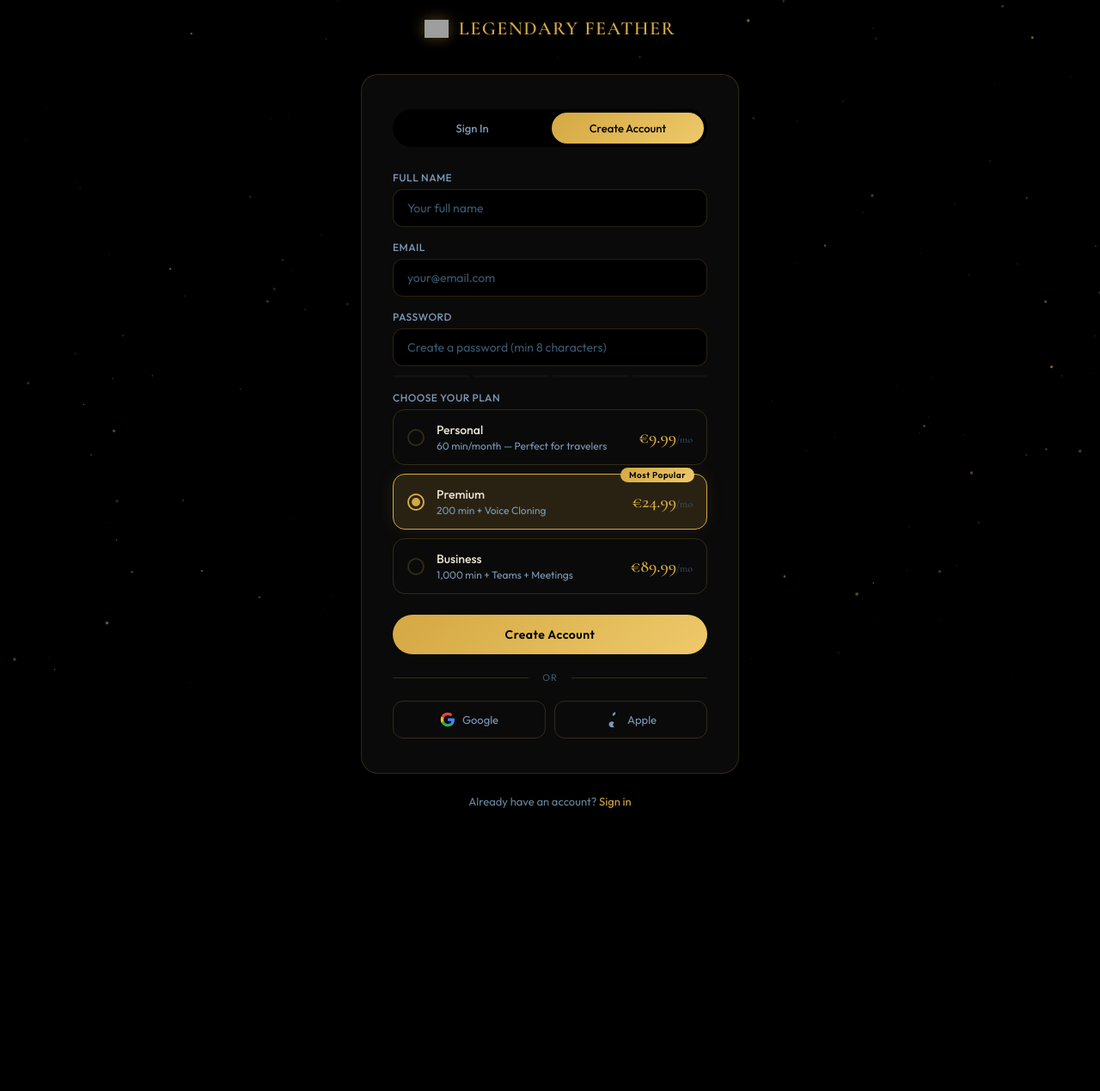
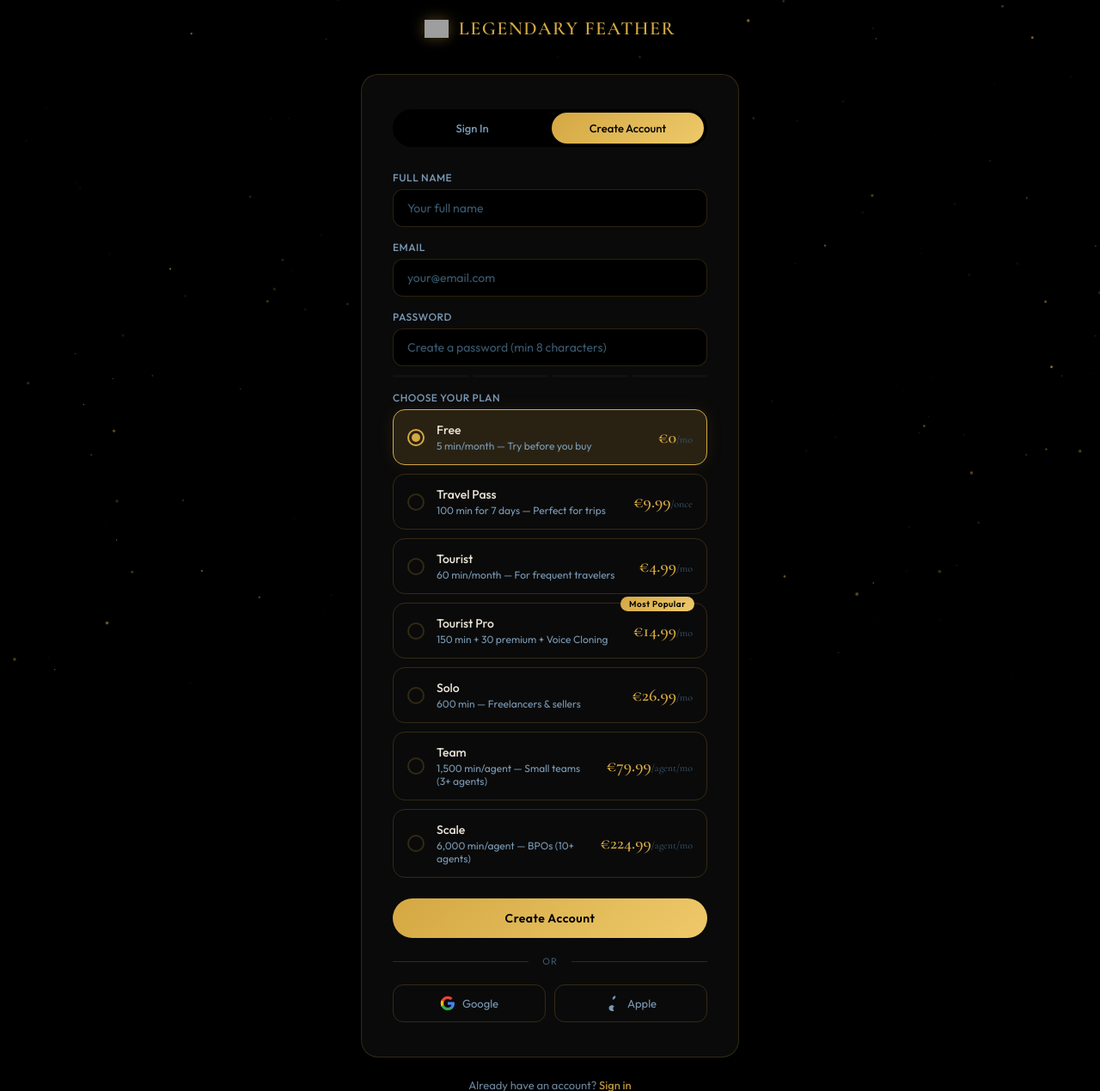
Before and after one commit to Izaaku/legendary-feather, a Flask app: page /auth?signup=1&next=/app in a window 1280 px wide. Shown: the top 1269 px of the page at 86% size. Before the commit the page ends 940 px from the top, so only its background shows below. Run offline with Flask 3, Linux system fonts and the light colour scheme; tables that the repository leaves empty hold one stand-in row (values such as "Sample post"); grey boxes are pictures that could not be loaded.

Commit message:
Update auth.html plan selector with 7 real plans + accept all plan slugs in signup backend

```diff
--- a/app/routes/auth.py
+++ b/app/routes/auth.py
@@ -102,8 +102,18 @@ def signup():
         return jsonify({'error': pwd_err}), 400
     if not name:
         return jsonify({'error': 'Name is required'}), 400
-    if plan not in ('basic', 'premium', 'business'):
-        plan = 'basic'
+
+    # Accept all real plan slugs from PRICING (free, travel_pass, tourist,
+    # tourist_pro, payg, solo, team, scale) plus legacy aliases (basic, premium,
+    # business) which config.py maps to (tourist, tourist_pro, team).
+    # Account is created with the chosen tier; for paid plans the actual charge
+    # happens via Stripe Checkout after signup, and the webhook upgrades the
+    # user's plan field on payment success.
+    from app.config import PRICING
+    valid_plans = {pid for pid, p in PRICING.items() if p.get('visible', False)}
+    valid_plans.update({'basic', 'premium', 'business'})  # legacy aliases
+    if plan not in valid_plans:
+        plan = 'free'
 
     db = db_session()
     try:
@@ -111,8 +121,7 @@ def signup():
         if db.query(User).filter_by(email=email).first():
             return jsonify({'error': 'An account with this email already exists'}), 409
 
-        from app.config import PRICING
-        plan_details = PRICING.get(plan, PRICING['basic'])
+        plan_details = PRICING.get(plan, PRICING['free'])
 
         user = User(
             user_id=str(uuid.uuid4()),
--- a/app/templates/auth.html
+++ b/app/templates/auth.html
@@ -363,34 +363,69 @@ canvas#stars {
       </div>
 
       <!-- Plan Selection -->
-      <div class="form-group">
+      <div class="form-group" id="planSelectorGroup">
         <label class="form-label">Choose Your Plan</label>
         <div class="plan-selector visible" id="planSelector">
-          <div class="plan-option" data-plan="personal" onclick="selectPlan(this)">
+          <div class="plan-option selected" data-plan="free" onclick="selectPlan(this)">
             <div class="plan-radio"></div>
             <div class="plan-info">
-              <div class="plan-name">Personal</div>
-              <div class="plan-desc">60 min/month — Perfect for travelers</div>
+              <div class="plan-name">Free</div>
+              <div class="plan-desc">5 min/month — Try before you buy</div>
             </div>
-            <div class="plan-price">&euro;9.99<span>/mo</span></div>
+            <div class="plan-price">&euro;0<span>/mo</span></div>
           </div>
-          <div class="plan-option popular selected" data-plan="premium" onclick="selectPlan(this)">
+          <div class="plan-option" data-plan="travel_pass" onclick="selectPlan(this)">
             <div class="plan-radio"></div>
             <div class="plan-info">
-              <div class="plan-name">Premium</div>
-              <div class="plan-desc">200 min + Voice Cloning</div>
+              <div class="plan-name">Travel Pass</div>
+              <div class="plan-desc">100 min for 7 days — Perfect for trips</div>
             </div>
-            <div class="plan-price">&euro;24.99<span>/mo</span></div>
+            <div class="plan-price">&euro;9.99<span>/once</span></div>
           </div>
-          <div class="plan-option" data-plan="business" onclick="selectPlan(this)">
+          <div class="plan-option" data-plan="tourist" onclick="selectPlan(this)">
             <div class="plan-radio"></div>
             <div class="plan-info">
-              <div class="plan-name">Business</div>
-              <div class="plan-desc">1,000 min + Teams + Meetings</div>
+              <div class="plan-name">Tourist</div>
+              <div class="plan-desc">60 min/month — For frequent travelers</div>
             </div>
-            <div class="plan-price">&euro;89.99<span>/mo</span></div>
+            <div class="plan-price">&euro;4.99<span>/mo</span></div>
+          </div>
+          <div class="plan-option popular" data-plan="tourist_pro" onclick="selectPlan(this)">
+            <div class="plan-radio"></div>
+            <div class="plan-info">
+              <div class="plan-name">Tourist Pro</div>
+              <div class="plan-desc">150 min + 30 premium + Voice Cloning</div>
+            </div>
+            <div class="plan-price">&euro;14.99<span>/mo</span></div>
+          </div>
+          <div class="plan-option" data-plan="solo" onclick="selectPlan(this)">
+            <div class="plan-radio"></div>
+            <div class="plan-info">
+              <div class="plan-name">Solo</div>
+              <div class="plan-desc">600 min — Freelancers &amp; sellers</div>
+            </div>
+            <div class="plan-price">&euro;26.99<span>/mo</span></div>
+          </div>
+          <div class="plan-option" data-plan="team" onclick="selectPlan(this)">
+            <div class="plan-radio"></div>
+            <div class="plan-info">
+              <div class="plan-name">Team</div>
+              <div class="plan-desc">1,500 min/agent — Small teams (3+ agents)</div>
+            </div>
+            <div class="plan-price">&euro;79.99<span>/agent/mo</span></div>
+          </div>
+          <div class="plan-option" data-plan="scale" onclick="selectPlan(this)">
+            <div class="plan-radio"></div>
+            <div class="plan-info">
+              <div class="plan-name">Scale</div>
+              <div class="plan-desc">6,000 min/agent — BPOs (10+ agents)</div>
+            </div>
+            <div class="plan-price">&euro;224.99<span>/agent/mo</span></div>
           </div>
         </div>
+        <p id="preselectedPlanNote" style="display:none; font-size:13px; color:var(--text-dim); margin-top:8px;">
+          You'll be charged after creating your account.
+        </p>
       </div>
 
       <button class="btn-auth" type="submit">Create Account</button>
@@ -502,19 +537,35 @@ document.getElementById('switchToSignup').addEventListener('click', e => { e.pre
 // Check URL params for default tab
 const params = new URLSearchParams(location.search);
 if (params.get('tab') === 'signup' || params.get('signup') === '1') switchTab('signup');
-if (params.get('plan')) {
-  switchTab('signup');
-  const planEl = document.querySelector(`.plan-option[data-plan="${params.get('plan')}"]`);
-  if (planEl) selectPlan(planEl);
-}
 
 // ── Plan Selection ──
-let selectedPlan = 'premium';
+let selectedPlan = 'free';
 
 function selectPlan(el) {
   document.querySelectorAll('.plan-option').forEach(o => o.classList.remove('selected'));
   el.classList.add('selected');
   selectedPlan = el.dataset.plan;
+}
+
+// If user came from /pricing with a specific plan, auto-select it AND hide the
+// other options so they don't get confused — they already chose. Stripe
+// Checkout will charge them for the selected plan after signup.
+if (params.get('plan')) {
+  switchTab('signup');
+  const requestedPlan = params.get('plan');
+  const planEl = document.querySelector(`.plan-option[data-plan="${requestedPlan}"]`);
+  if (planEl) {
+    selectPlan(planEl);
+    // Hide all the other plan options — keep only the chosen one visible
+    document.querySelectorAll('.plan-option').forEach(o => {
+      if (o.dataset.plan !== requestedPlan) o.style.display = 'none';
+    });
+    // Show the "you'll be charged after signup" note for paid plans
+    if (requestedPlan !== 'free') {
+      const note = document.getElementById('preselectedPlanNote');
+      if (note) note.style.display = 'block';
+    }
+  }
 }
 
 // ── Password Strength ──
```
